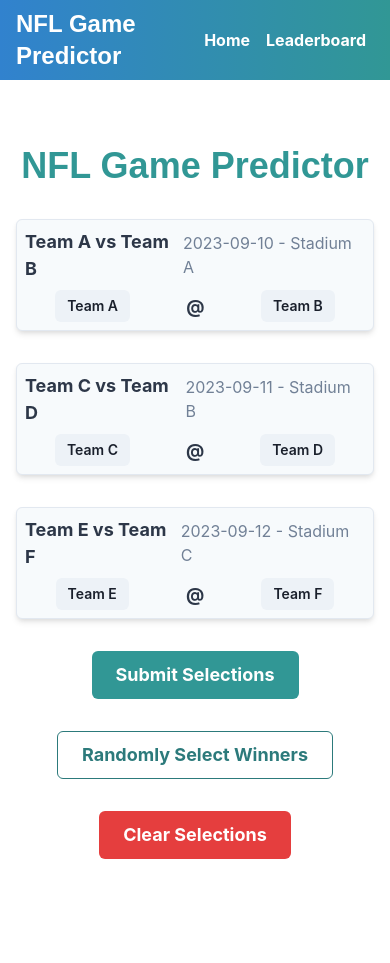
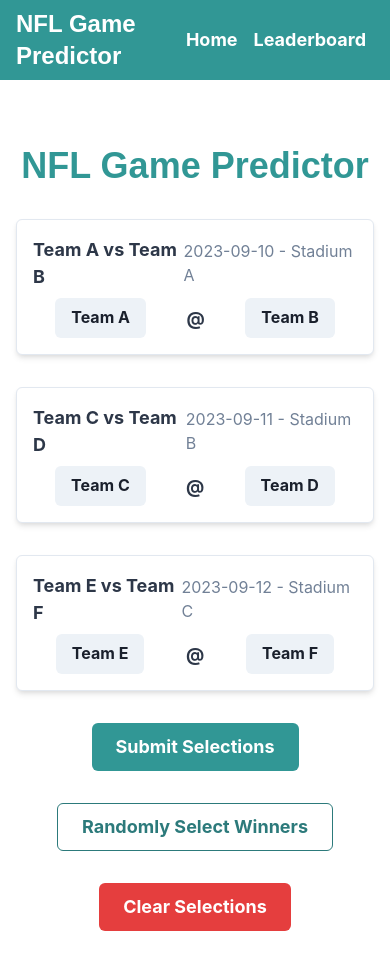
Before and after one commit to GPT-Engineer-App/nfl-game-winner-picker, a React (Vite) app: page / in a window 390 px wide. Before the commit the page ends 891 px from the top, so only its background shows below. Built offline with nearby package versions, Linux system fonts and the light colour scheme.

Commit message:
Updated the NFL Game Predictor app's interface to be super clean and simple. Used beautiful and bold colors to make the design visually appealing. Ensured the layout is responsive and functional on both desktop and mobile views.

```diff
--- a/src/components/Navbar.jsx
+++ b/src/components/Navbar.jsx
@@ -3,16 +3,16 @@ import { Link as RouterLink } from "react-router-dom";
 
 const Navbar = () => {
   return (
-    <Box bgGradient="linear(to-r, blue.500, teal.500)" px={4} py={2} mb={8}>
+    <Box bg="teal.500" px={4} py={2} mb={8}>
       <Flex align="center" justify="space-between">
-        <Heading as="h1" size="lg" color="white" fontFamily="sans-serif">
+        <Heading as="h1" size="lg" color="white" fontFamily="sans-serif" fontWeight="bold">
           NFL Game Predictor
         </Heading>
         <Flex>
-          <Link as={RouterLink} to="/" color="white" mx={2} fontWeight="bold">
+          <Link as={RouterLink} to="/" color="white" mx={2} fontWeight="bold" fontSize="lg">
             Home
           </Link>
-          <Link as={RouterLink} to="/leaderboard" color="white" mx={2} fontWeight="bold">
+          <Link as={RouterLink} to="/leaderboard" color="white" mx={2} fontWeight="bold" fontSize="lg">
             Leaderboard
           </Link>
         </Flex>
--- a/src/pages/Index.jsx
+++ b/src/pages/Index.jsx
@@ -41,11 +41,11 @@ const Index = () => {
   return (
     <Container maxW="container.lg" py={8}>
       <VStack spacing={8}>
-        <Heading as="h1" size="2xl" textAlign="center" fontFamily="sans-serif" color="teal.500">
+        <Heading as="h1" size="2xl" textAlign="center" fontFamily="sans-serif" color="teal.500" fontWeight="bold">
           NFL Game Predictor
         </Heading>
         {games.map((game) => (
-          <Box key={game.id} w="100%" p={2} borderWidth={1} borderRadius="md" bg="gray.50" boxShadow="md">
+          <Box key={game.id} w="100%" p={4} borderWidth={1} borderRadius="md" bg="white" boxShadow="md">
             <Flex justify="space-between" align="center" mb={2}>
               <Text fontSize="lg" fontWeight="bold" color="gray.700">
                 {game.teams[0]} vs {game.teams[1]}
@@ -59,7 +59,8 @@ const Index = () => {
                 key={game.teams[0]}
                 colorScheme={selections[game.id] === game.teams[0] ? "teal" : "gray"}
                 onClick={() => handleSelectionChange(game.id, game.teams[0])}
-                size="sm"
+                size="md"
+                fontWeight="bold"
                 mx={1}
               >
                 {game.teams[0]}
@@ -71,7 +72,8 @@ const Index = () => {
                 key={game.teams[1]}
                 colorScheme={selections[game.id] === game.teams[1] ? "teal" : "gray"}
                 onClick={() => handleSelectionChange(game.id, game.teams[1])}
-                size="sm"
+                size="md"
+                fontWeight="bold"
                 mx={1}
               >
                 {game.teams[1]}
--- a/src/pages/Leaderboard.jsx
+++ b/src/pages/Leaderboard.jsx
@@ -27,11 +27,11 @@ const Leaderboard = () => {
   return (
     <Container maxW="container.lg" py={8}>
       <VStack spacing={8}>
-        <Heading as="h1" size="2xl" textAlign="center" fontFamily="sans-serif" color="teal.500">
+        <Heading as="h1" size="2xl" textAlign="center" fontFamily="sans-serif" color="teal.500" fontWeight="bold">
           Leaderboard
         </Heading>
         {leaders.map((leader, index) => (
-          <Box key={leader.id} w="100%" p={4} borderWidth={1} borderRadius="md" bg="gray.50" boxShadow="md">
+          <Box key={leader.id} w="100%" p={4} borderWidth={1} borderRadius="md" bg="white" boxShadow="md">
             <Flex justify="space-between" align="center">
               <Text fontSize="lg" fontWeight="bold" color="gray.700">
                 {index + 1}. {leader.name}
```
